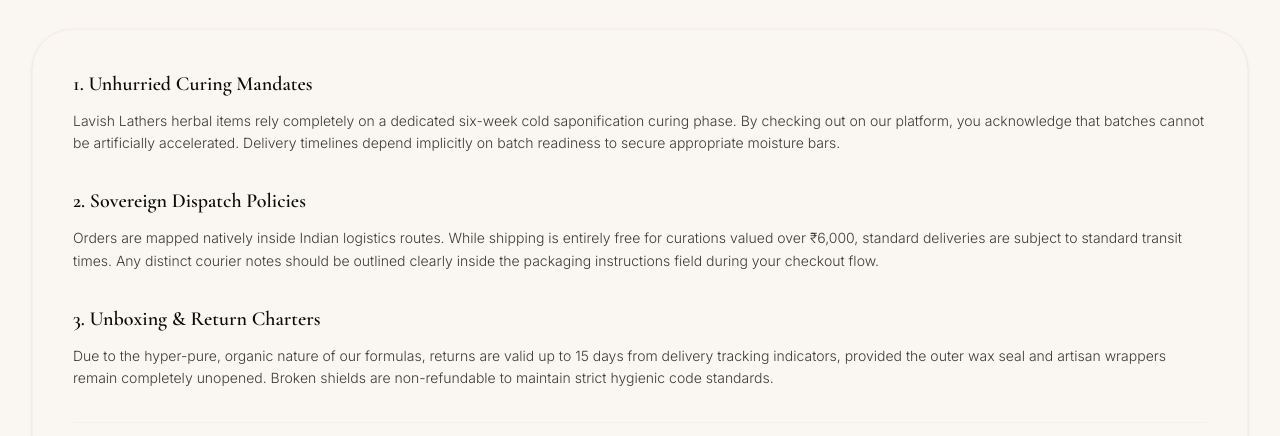
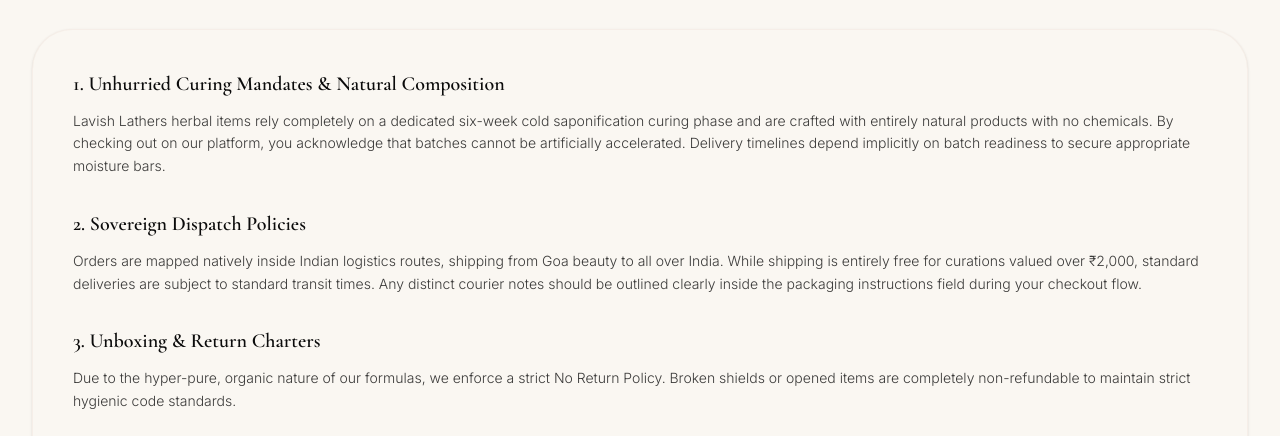
Before and after one commit to KrishnaNsingh/Lavish-Lathers, a React (Vite) app: page /terms-conditions in a window 1280 px wide. Shown: the part 364-800 px from the top of the page. Built offline with nearby package versions, Linux system fonts and the light colour scheme; no server answers; a web font is replaced by a local one.

Commit message:
refactor: Rename OrderConfirmationPage to OrderConfirmation; update CheckoutPage to use arrow function and pass order data via location state

```diff
--- a/src/App.tsx
+++ b/src/App.tsx
@@ -13,7 +13,7 @@
 import ShopPage from "./pages/Shop";
 import ProductPage from "./pages/Product";
 import CheckoutPage from "./pages/Checkout";
-import OrderConfirmationPage from "./pages/OrderConfirmation";
+import OrderConfirmation from "./pages/OrderConfirmation";
 import AboutPage from "./pages/About";
 import ContactPage from "./pages/Contact";
 
@@ -50,7 +50,7 @@
           <Route path="/checkout" element={<CheckoutPage />} />
           <Route
             path="/order-confirmation"
-            element={<OrderConfirmationPage />}
+            element={<OrderConfirmation />}
           />
           <Route path="/about" element={<AboutPage />} />
           <Route path="/contact" element={<ContactPage />} />
--- a/src/pages/Checkout.tsx
+++ b/src/pages/Checkout.tsx
@@ -177,7 +177,8 @@
         description: "Luxury Herbal Products Portfolio Acquisition",
         order_id: order.id,
 
-        handler: async function (response: any) {
+        // 💡 FIX 1: Use an ES6 arrow function to preserve component and hook scope
+        handler: async (response: any) => {
           // STEP 3: Dispatch tracking tokens forward to your signature verification path
           try {
             const verifyResponse = await fetch(
@@ -227,7 +228,12 @@
             if (data.success) {
               setConfirmedOrder(data.order);
               clearCart();
-              navigate("/order-confirmation");
+
+              // 💡 FIX 2: Explicitly pass the order data via location history state
+              // to bypass synchronous React Context update delays
+              setTimeout(() => {
+                navigate("/order-confirmation", { state: { order: data.order } });
+              }, 100);
             } else {
               alert(
                 "Payment Verification Failed. Cryptographic signature check rejected.",
--- a/src/pages/OrderConfirmation.tsx
+++ b/src/pages/OrderConfirmation.tsx
@@ -1,15 +1,25 @@
 import React, { useEffect } from 'react';
-import { useNavigate } from 'react-router-dom';
+// import { useNavigate } from 'react-router-dom';
+import { useNavigate, useLocation } from 'react-router-dom';
+
 import { CheckCircle2, Gift, Calendar, MessageSquare, Sparkles } from 'lucide-react';
 import { useApp } from '../context/AppContext';
 
 export default function OrderConfirmation() {
   const navigate = useNavigate();
-  const { confirmedOrder, setConfirmedOrder, setFilterCategory } = useApp();
+  const location = useLocation(); // 💡 Initialize location tracking
+  // const { confirmedOrder, setConfirmedOrder, setFilterCategory } = useApp();
+  const { confirmedOrder: contextOrder, setConfirmedOrder, setFilterCategory } = useApp();
+  const confirmedOrder = contextOrder || location.state?.order;
 
   useEffect(() => {
     window.scrollTo(0, 0);
-  }, []);
+
+    // Sync the local history order back into context if context lost it on a hard reload
+    if (location.state?.order && !contextOrder) {
+      setConfirmedOrder(location.state.order);
+    }
+  }, [location.state, contextOrder, setConfirmedOrder]);
 
   const handleContinueShopping = () => {
     setConfirmedOrder(null);
@@ -33,7 +43,7 @@
 
   return (
     <div className="bg-gradient-to-b from-brand-pink/20 via-brand-cream to-[#FAF7F2] py-32 min-h-screen text-brand-black font-sans-inter">
-      <div className="max-w-3xl mx-auto px-4 sm:px-6 relative z-10 text-center space-y-8 animate-fade-in">
+      <div className="max-w-3xl mx-auto px-4 sm:px-6 lg:px-8 mt-6 sm:mt-10 relative z-10 text-center space-y-8 animate-fade-in">
 
         {/* Large Decorative Centered Icon */}
         <div className="relative inline-flex items-center justify-center">
@@ -89,8 +99,8 @@
             </h3>
 
             <div className="space-y-3 font-sans-inter">
-              {confirmedOrder.items.some(it => it.isGift) ? (
-                confirmedOrder.items.filter(it => it.isGift).map((giftItem, idx) => (
+              {confirmedOrder.items.some((it: any) => it.isGift) ? (
+                confirmedOrder.items.filter((it: any) => it.isGift).map((giftItem: any, idx: number) =>(
                   <div key={idx} className="bg-[#FAF7F2] border border-dashed border-red-500/20 p-4 rounded-xl flex items-start gap-4">
 
                     {/* Tiny visual Wax Seal Stamp Indicator */}
@@ -151,7 +161,7 @@
 
           <button
             onClick={() => {
-              alert("Lavish Lathers WhatsApp concierge channel: +1 (555) 0199-CONCIERGE.\nQuote your Order ID: " + confirmedOrder._id + " to request silk ribbon design selections!");
+              alert("Lavish Lathers WhatsApp concierge channel: +91 89712 91063 .\nQuote your Order ID: " + confirmedOrder._id + " to request silk ribbon design selections!");
             }}
             className="w-full sm:w-auto py-4 px-8 bg-transparent hover:bg-brand-pink border border-brand-black/20 text-brand-black rounded-full font-sans-poppins text-xs font-bold uppercase tracking-widest transition-colors duration-300 flex items-center justify-center space-x-2 focus:outline-none cursor-pointer"
             id="order-whatsapp-assist"
@@ -164,7 +174,7 @@
         {/* Premium citation scroll text */}
         <div className="pt-4 flex items-center justify-center space-x-2 text-[9px] uppercase tracking-[0.2em] font-sans-poppins text-brand-black/40">
           <Sparkles className="h-3 w-3 text-brand-gold" />
-          <span>Handcrafted with absolute devotion since 2012</span>
+          <span>Handcrafted with absolute devotion since 2023</span>
         </div>
 
       </div>
--- a/src/pages/TermsConditions.tsx
+++ b/src/pages/TermsConditions.tsx
@@ -12,7 +12,6 @@
   return (
     <div className="bg-[#FAF7F2] py-32 text-brand-black text-left font-sans-inter antialiased min-h-screen">
       <div className="max-w-7xl mx-auto px-4 sm:px-6 lg:px-8 mt-6 sm:mt-10">
-
         {/* Navigation */}
         <button
           onClick={() => navigate(-1)}
@@ -31,30 +30,50 @@
             Terms &amp; Conditions
           </h1>
           <p className="font-sans-inter text-xs text-brand-black/55 max-w-xl font-light leading-relaxed">
-            Last updated: June 2026. Standard usage agreements protecting batch procurement schedules.
+            Last updated: June 2026. Standard usage agreements protecting batch
+            procurement schedules.
           </p>
         </div>
 
         {/* Content */}
         <div className="space-y-8 bg-brand-cream border border-brand-beige/25 p-8 sm:p-10 rounded-[2.5rem] shadow-sm text-sm text-brand-black/80 font-light leading-relaxed">
           <section className="space-y-3">
-            <h2 className="font-serif-playfair text-xl text-brand-black font-semibold">1. Unhurried Curing Mandates</h2>
+            <h2 className="font-serif-playfair text-xl text-brand-black font-semibold">
+              1. Unhurried Curing Mandates &amp; Natural Composition
+            </h2>
             <p>
-              Lavish Lathers herbal items rely completely on a dedicated six-week cold saponification curing phase. By checking out on our platform, you acknowledge that batches cannot be artificially accelerated. Delivery timelines depend implicitly on batch readiness to secure appropriate moisture bars.
+              Lavish Lathers herbal items rely completely on a dedicated
+              six-week cold saponification curing phase and are crafted with
+              entirely natural products with no chemicals. By checking out on
+              our platform, you acknowledge that batches cannot be artificially
+              accelerated. Delivery timelines depend implicitly on batch
+              readiness to secure appropriate moisture bars.
             </p>
           </section>
 
           <section className="space-y-3">
-            <h2 className="font-serif-playfair text-xl text-brand-black font-semibold">2. Sovereign Dispatch Policies</h2>
+            <h2 className="font-serif-playfair text-xl text-brand-black font-semibold">
+              2. Sovereign Dispatch Policies
+            </h2>
             <p>
-              Orders are mapped natively inside Indian logistics routes. While shipping is entirely free for curations valued over ₹6,000, standard deliveries are subject to standard transit times. Any distinct courier notes should be outlined clearly inside the packaging instructions field during your checkout flow.
+              Orders are mapped natively inside Indian logistics routes,
+              shipping from Goa beauty to all over India. While shipping is
+              entirely free for curations valued over ₹2,000, standard
+              deliveries are subject to standard transit times. Any distinct
+              courier notes should be outlined clearly inside the packaging
+              instructions field during your checkout flow.
             </p>
           </section>
 
           <section className="space-y-3">
-            <h2 className="font-serif-playfair text-xl text-brand-black font-semibold">3. Unboxing &amp; Return Charters</h2>
+            <h2 className="font-serif-playfair text-xl text-brand-black font-semibold">
+              3. Unboxing &amp; Return Charters
+            </h2>
             <p>
-              Due to the hyper-pure, organic nature of our formulas, returns are valid up to 15 days from delivery tracking indicators, provided the outer wax seal and artisan wrappers remain completely unopened. Broken shields are non-refundable to maintain strict hygienic code standards.
+              Due to the hyper-pure, organic nature of our formulas, we enforce
+              a strict No Return Policy. Broken shields or opened items are
+              completely non-refundable to maintain strict hygienic code
+              standards.
             </p>
           </section>
 
@@ -63,7 +82,6 @@
             <span>Atelier Operational Terms Active</span>
           </div>
         </div>
-
       </div>
     </div>
   );
```
